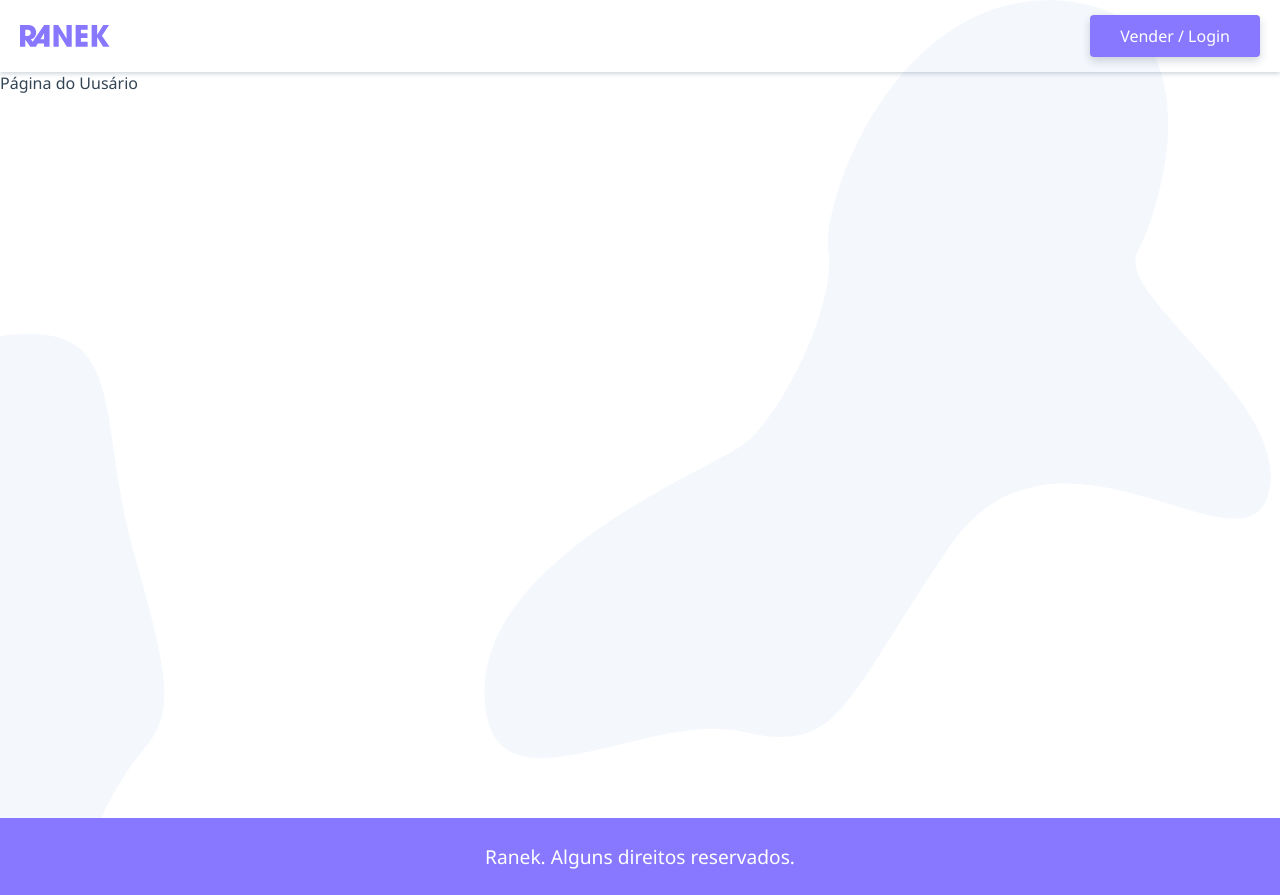
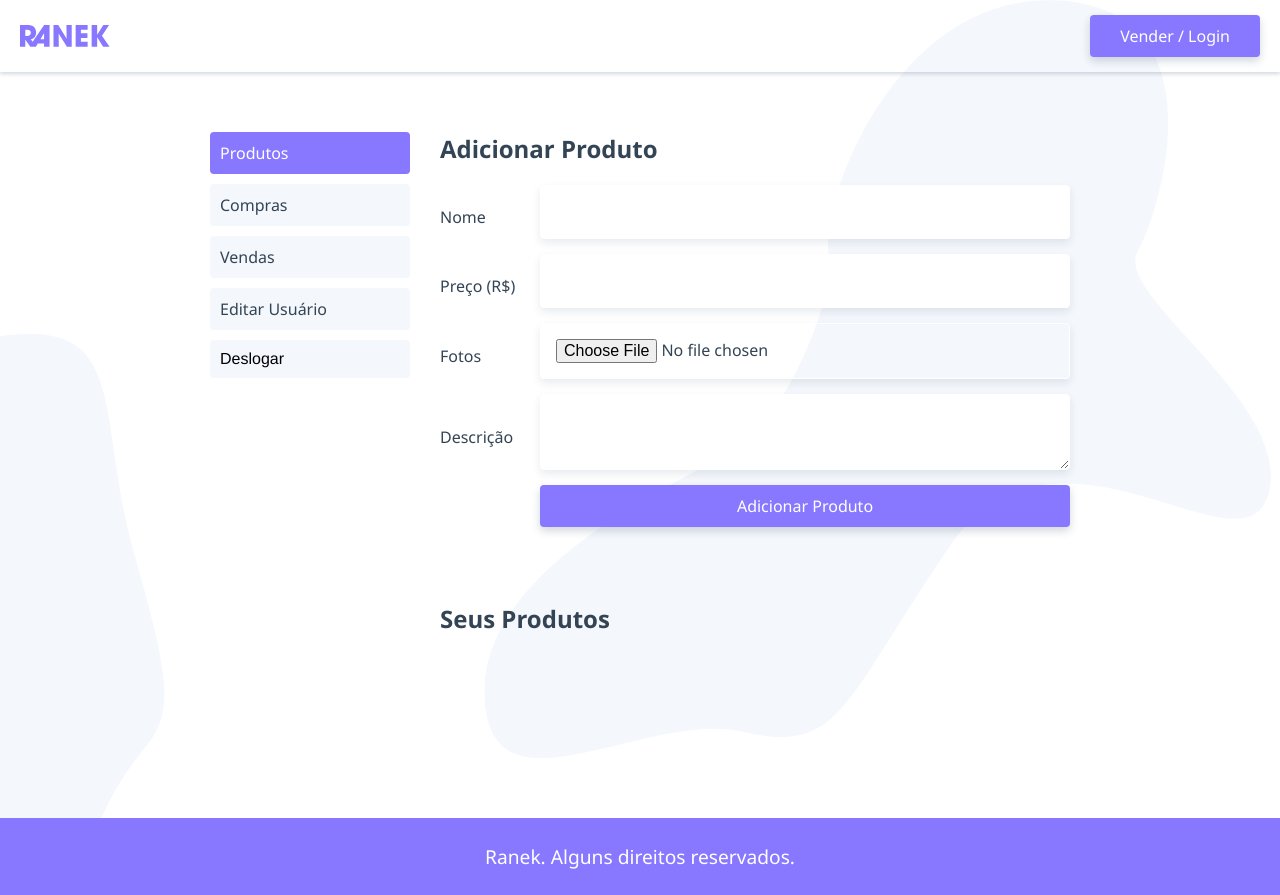
Before and after one commit to Nathan-P2/vue-ranek, a Vue app: page /usuario in a window 1280 px wide. Built offline with nearby package versions, Linux system fonts and the light colour scheme.

Commit message:
Implementação multiplas funcionalidades usuario

```diff
--- a/src/App.vue
+++ b/src/App.vue
@@ -17,8 +17,8 @@ import Footer from "./components/Footer.vue";
 export default {
   components: {
     Header,
-    Footer
-  }
+    Footer,
+  },
 };
 </script>
 
--- /dev/null
+++ b/src/components/ProdutoAdicionar.vue
@@ -0,0 +1,60 @@
+<template>
+  <form class="adicionar-produto">
+    <label for="nome">Nome</label>
+    <input id="nome" name="nome" type="text" v-model="produto.nome" />
+    <label for="preco">Preço (R$)</label>
+    <input id="preco" name="preco" type="number" v-model="produto.preco" />
+    <label for="fotos">Fotos</label>
+    <input id="fotos" name="fotos" type="file" ref="fotos" />
+    <label for="preco">Descrição</label>
+    <textarea id="preco" name="preco" v-model="produto.descricao"></textarea>
+    <input
+      class="btn"
+      type="button"
+      value="Adicionar Produto"
+      @click.prevent="adicionarProduto"
+    />
+  </form>
+</template>
+
+<script>
+import axios from "axios";
+
+export default {
+  name: "ProdutoAdicionar",
+  data() {
+    return {
+      produto: {
+        nome: "",
+        preco: "",
+        descricao: "",
+        fotos: null,
+      },
+    };
+  },
+  methods: {
+    formatarProduto() {
+      this.produto.usuario_id = this.$store.state.usuario.id;
+    },
+    adicionarProduto() {
+      this.formatarProduto();
+      axios.post("http://localhost:3000/produto", this.produto).then(() => {
+        this.$store.dispatch("getUsuarioProdutos");
+      });
+    },
+  },
+};
+</script>
+
+<style scoped>
+.adicionar-produto {
+  display: grid;
+  grid-template-columns: 100px 1fr;
+  align-items: center;
+  margin-bottom: 60px;
+}
+
+.btn {
+  grid-column: 2;
+}
+</style>
--- /dev/null
+++ b/src/components/ProdutoItem.vue
@@ -0,0 +1,40 @@
+<template>
+  <div class="produto" v-if="produto">
+    <router-link class="produto-img" :to="{name: 'produto', params: {id: produto.id}}">
+      <img v-if="produto.fotos" :src="produto.fotos[0].src" :alt="produto.fotos[0].titulo">
+      <p>Ver Produto</p>
+    </router-link>
+    <div class="info">
+      <p class="preco">{{produto.preco | numeroPreco}}</p>
+      <h2 class="titulo">{{produto.nome}}</h2>
+      <slot></slot>
+    </div>
+  </div>
+</template>
+
+<script>
+export default {
+  name: "ProdutoItem",
+  props: ["produto"]
+};
+</script>
+
+<style scoped>
+.produto {
+  display: grid;
+  grid-template-columns: minmax(100px, 200px) 1fr;
+  grid-gap: 20px;
+  margin-bottom: 40px;
+  position: relative;
+}
+
+.info {
+  align-self: end;
+}
+
+.produto-img {
+  border-radius: 4px;
+  overflow: hidden;
+  height: 100px;
+}
+</style>
--- a/src/router/index.js
+++ b/src/router/index.js
@@ -4,6 +4,10 @@ import Home from "../views/Home.vue";
 import Produto from "../views/Produto.vue";
 import Login from "../views/Login.vue";
 import Usuario from "../views/usuario/Usuario.vue";
+import UsuarioProdutos from "../views/usuario/UsuarioProdutos.vue";
+import UsuarioVendas from "../views/usuario/UsuarioVendas.vue";
+import UsuarioCompras from "../views/usuario/UsuarioCompras.vue";
+import UsuarioEditar from "../views/usuario/UsuarioEditar.vue";
 
 Vue.use(VueRouter);
 
@@ -11,24 +15,45 @@ const routes = [
   {
     path: "/",
     name: "Home",
-    component: Home
+    component: Home,
   },
   {
     path: "/produto/:id",
     name: "produto",
     component: Produto,
-    props: true
+    props: true,
   },
   {
     path: "/login",
     name: "login",
-    component: Login
+    component: Login,
   },
   {
     path: "/usuario",
-    name: "usuario",
-    component: Usuario
-  }
+    component: Usuario,
+    children: [
+      {
+        path: "",
+        name: "usuario",
+        component: UsuarioProdutos,
+      },
+      {
+        path: "compras",
+        name: "compras",
+        component: UsuarioCompras,
+      },
+      {
+        path: "vendas",
+        name: "vendas",
+        component: UsuarioVendas,
+      },
+      {
+        path: "editar",
+        name: "usuario-editar",
+        component: UsuarioEditar,
+      },
+    ],
+  },
 ];
 
 const router = new VueRouter({
@@ -36,7 +61,7 @@ const router = new VueRouter({
   routes,
   scrollBehavior() {
     return window.scrollTo({ top: 0, behavior: "smooth" });
-  }
+  },
 });
 
 export default router;
--- a/src/store/index.js
+++ b/src/store/index.js
@@ -20,6 +20,7 @@ export default new Vuex.Store({
       cidade: "",
       estado: "",
     },
+    usuario_produtos: null,
   },
   mutations: {
     UPDATE_LOGIN(state, payload) {
@@ -28,8 +29,23 @@ export default new Vuex.Store({
     UPDATE_USUARIO(state, payload) {
       state.usuario = Object.assign(state.usuario, payload);
     },
+    UPDATE_USUARIO_PRODUTOS(state, payload) {
+      state.usuario_produtos = payload;
+    },
+    ADD_USUARIO_PRODUTOS(state, payload) {
+      state.usuario_produtos.unshit(payload);
+    },
   },
   actions: {
+    getUsuarioProdutos(context) {
+      axios
+        .get(
+          `http://localhost:3000/produto?usuario_id=${context.state.usuario.id}`
+        )
+        .then((response) => {
+          context.commit("UPDATE_USUARIO_PRODUTOS", response.data);
+        });
+    },
     getUsuario(context, payload) {
       return axios
         .get(`http://localhost:3000/usuario/${payload}`)
@@ -42,6 +58,21 @@ export default new Vuex.Store({
       context.commit("UPDATE_USUARIO", { id: payload.email });
       return axios.post("http://localhost:3000/usuario", payload);
     },
+    deslogarUsuario(context) {
+      context.commit("UPDATE_USUARIO", {
+        id: "",
+        nome: "",
+        email: "",
+        senha: "",
+        cep: "",
+        rua: "",
+        numero: "",
+        bairro: "",
+        cidade: "",
+        estado: "",
+      });
+      context.commit("UPDATE_LOGIN", false);
+    },
   },
   modules: {},
 });
--- a/src/views/Login.vue
+++ b/src/views/Login.vue
@@ -21,22 +21,22 @@ import LoginCriar from "@/components/LoginCriar.vue";
 export default {
   name: "Login",
   components: {
-    LoginCriar
+    LoginCriar,
   },
   data() {
     return {
       login: {
         email: "",
-        senha: ""
-      }
+        senha: "",
+      },
     };
   },
   methods: {
     logar() {
       this.$store.dispatch("getUsuario", this.login.email);
       this.$router.push({ name: "usuario" });
-    }
-  }
+    },
+  },
 };
 </script>
 
--- a/src/views/usuario/Usuario.vue
+++ b/src/views/usuario/Usuario.vue
@@ -1,13 +1,83 @@
 <template>
-  <div>
-    <p>Página do Uusário</p>
-  </div>
+  <section class="usuario">
+    <nav class="sidenav">
+      <ul>
+        <li>
+          <router-link :to="{ name: 'usuario' }">Produtos</router-link>
+        </li>
+        <li>
+          <router-link :to="{ name: 'compras' }">Compras</router-link>
+        </li>
+        <li>
+          <router-link :to="{ name: 'vendas' }">Vendas</router-link>
+        </li>
+        <li>
+          <router-link :to="{ name: 'usuario-editar' }"
+            >Editar Usuário</router-link
+          >
+        </li>
+        <li>
+          <button @click="deslogar">Deslogar</button>
+        </li>
+      </ul>
+    </nav>
+    <transition mode="out-in">
+      <router-view></router-view>
+    </transition>
+  </section>
 </template>
 
 <script>
 export default {
-  name: "Usuario"
+  name: "Usuario",
+  methods: {
+    deslogar() {
+      this.$store.dispatch("deslogarUsuario");
+      this.$router.push("/login");
+    },
+  },
 };
 </script>
 
-<style scoped></style>
+<style scoped>
+.usuario {
+  display: grid;
+  grid-template-columns: minmax(140px, 200px) 1fr;
+  max-width: 900px;
+  margin: 40px auto;
+  grid-gap: 30px;
+  padding: 20px;
+}
+
+@media screen and (max-width: 500px) {
+  .usuario {
+    grid-template-columns: 1fr;
+    margin: 0px auto;
+  }
+}
+
+.sidenav a,
+.sidenav button {
+  padding: 10px;
+  display: block;
+  background: #f4f7fc;
+  margin-bottom: 10px;
+  border-radius: 4px;
+}
+
+.sidenav a.router-link-exact-active,
+.sidenav a:hover,
+.sidenav button:hover {
+  background: #87f;
+  color: #fff;
+}
+
+.sidenav button {
+  border: none;
+  width: 100%;
+  font-size: 1rem;
+  text-align: left;
+  font-family: "Avenir", Helvetica, Arial, sans-serif;
+  cursor: pointer;
+}
+</style>
--- /dev/null
+++ b/src/views/usuario/UsuarioCompras.vue
@@ -0,0 +1,10 @@
+<template>
+  <p>Lista de Compras</p>
+</template>
+
+<script>
+export default {};
+</script>
+
+<style>
+</style>
--- /dev/null
+++ b/src/views/usuario/UsuarioEditar.vue
@@ -0,0 +1,39 @@
+<template>
+  <section>
+    <UsuarioForm>
+      <button class="btn" @click.prevent="atualizarUsuario">
+        Atualizar Usuário
+      </button>
+    </UsuarioForm>
+  </section>
+</template>
+
+<script>
+import UsuarioForm from "@/components/UsuarioForm.vue";
+import axios from "axios";
+
+export default {
+  name: "UsuarioEditar",
+  components: {
+    UsuarioForm,
+  },
+  methods: {
+    atualizarUsuario() {
+      axios
+        .put(
+          `http://localhost:3000/usuario/${this.$store.state.usuario.id}`,
+          this.$store.state.usuario
+        )
+        .then(() => {
+          this.$store.dispatch("getUsuario");
+          this.$router.push({ name: "usuario" });
+        })
+        .catch((error) => {
+          console.log(error);
+        });
+    },
+  },
+};
+</script>
+
+<style></style>
--- /dev/null
+++ b/src/views/usuario/UsuarioProdutos.vue
@@ -0,0 +1,96 @@
+<template>
+  <section>
+    <h2>Adicionar Produto</h2>
+    <ProdutoAdicionar />
+    <h2>Seus Produtos</h2>
+    <transition-group
+      v-if="usuario_produtos"
+      name="list"
+      tag="ul"
+      mode="out-in"
+    >
+      <li v-for="(produto, index) in usuario_produtos" :key="index">
+        <ProdutoItem :produto="produto">
+          <p>{{ produto.descricao }}</p>
+          <button class="deletar" @click="deletarProduto(produto.id)">
+            Deletar
+          </button>
+        </ProdutoItem>
+      </li>
+    </transition-group>
+  </section>
+</template>
+
+<script>
+import ProdutoAdicionar from "@/components/ProdutoAdicionar.vue";
+import ProdutoItem from "@/components/ProdutoItem.vue";
+import { mapState, mapActions } from "vuex";
+import axios from "axios";
+
+export default {
+  name: "UsuarioProdutos",
+  components: {
+    ProdutoAdicionar,
+    ProdutoItem,
+  },
+  computed: {
+    ...mapState(["login", "usuario", "usuario_produtos"]),
+  },
+  methods: {
+    ...mapActions(["getUsuarioProdutos"]),
+    deletarProduto(id) {
+      const confirmar = window.confirm("Deseja remover este produto?");
+      if (confirmar) {
+        axios
+          .delete(`http://localhost:3000/produto/${id}`)
+          .then(() => {
+            this.getUsuarioProdutos();
+          })
+          .catch((error) => {
+            console.log(error);
+          });
+      }
+    },
+  },
+  watch: {
+    login() {
+      this.getUsuarioProdutos();
+    },
+  },
+  created() {
+    if (this.login) {
+      this.getUsuarioProdutos();
+    }
+  },
+};
+</script>
+
+<style scoped>
+h2 {
+  margin-bottom: 20px;
+}
+
+.list-enter,
+.list-leave-to {
+  opacity: 0;
+  transform: translate3d(20px, 0, 0);
+}
+
+.list-enter-active,
+.list-leave-active {
+  transition: all 0.3s;
+}
+
+.deletar {
+  position: absolute;
+  top: 0px;
+  right: 0px;
+  background: url("../../assets/remove.svg") no-repeat center center;
+  width: 24px;
+  height: 24px;
+  text-indent: -140px;
+  overflow: hidden;
+  cursor: pointer;
+  border: none;
+}
+</style>
--- /dev/null
+++ b/src/views/usuario/UsuarioVendas.vue
@@ -0,0 +1,10 @@
+<template>
+  <p>Lista de Vendas</p>
+</template>
+
+<script>
+export default {};
+</script>
+
+<style>
+</style>
```
Also changed, not shown: api/ranek.json (+18 -5 lines).
